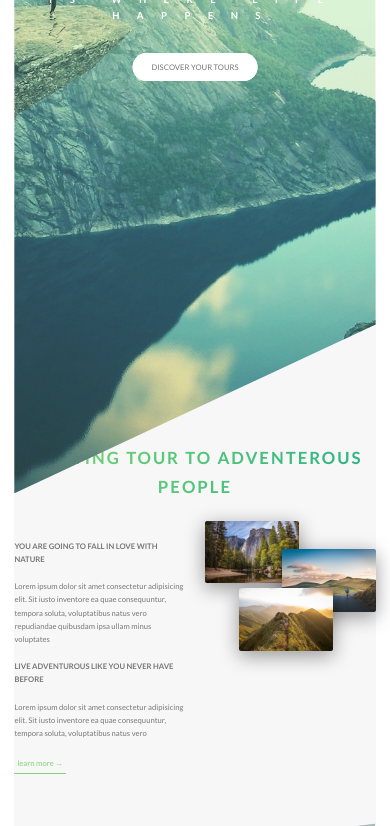
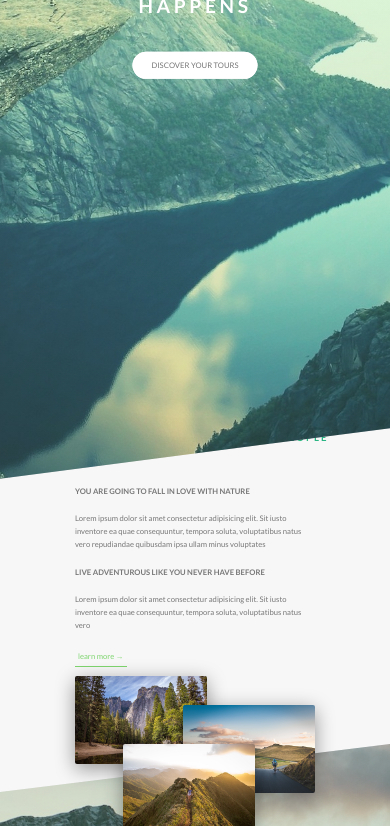
Before and after one commit to osmangoni32/sassproject, a website: page index.html in a window 390 px wide. Shown: the part 323-1149 px from the top of the page. Drawn offline with Linux system fonts and the light colour scheme.

Commit message:
responsive2

```diff
--- a/sass/abstractions/_variables.scss
+++ b/sass/abstractions/_variables.scss
@@ -29,4 +29,5 @@
 // GRID
 $grid-width: 114rem;
 $gutter-vertical: 8rem;
+$gutter-vertical-small: 6rem;
 $gutter-horizontal: 4rem;
--- a/sass/base/_base.scss
+++ b/sass/base/_base.scss
@@ -25,4 +25,8 @@
 }
 body {
   box-sizing: border-box;
+  padding: 3rem;
+  @include respond(tab-port){
+    padding: 0;
+  }
 }
--- a/sass/base/_typography.scss
+++ b/sass/base/_typography.scss
@@ -4,7 +4,7 @@
   font-size: 1.6rem;
   line-height: 1.7;
   color: $color-dark-gray;
-  padding: 3rem;
+
 }
 .heading-primary {
   color: #fff;
@@ -20,15 +20,25 @@
     animation-name: moveinleft;
     animation-duration: 2s;
     animation-timing-function: ease-out;
+
+    @include respond(phone){
+      letter-spacing: 1rem;
+      font-size: 5rem;
+    }
+
   }
   &--sub {
     display: block;
     font-size: 2rem;
     font-weight: 700;
-    letter-spacing: 17.4px;
+    letter-spacing: 1.75rem;
     animation-name: moveinright;
     animation-duration: 2s;
     animation-timing-function: ease-out;
+    @include respond(phone){
+      letter-spacing: .75rem;
+      font-size: 4rem;
+    }
   }
 }
 .heading-secondary {
@@ -45,6 +55,15 @@
   color: transparent;
   letter-spacing: 2px;
   transition: all 0.2s;
+
+  @include respond(tab-port){
+    //letter-spacing: 1rem;
+    font-size: 3rem;
+  }
+  @include respond(phone){
+    //letter-spacing: 1rem;
+    font-size: 2rem;
+  }
   &:hover {
     transform: skewY(3deg) scale(1.1);
     text-shadow: 0.5rem 1rem 2rem rgba($color-black, 0.3);
--- a/sass/layout/_footer.scss
+++ b/sass/layout/_footer.scss
@@ -2,22 +2,26 @@
   background-color: $color-dark-gray-3;
   padding: 10rem 0;
   font-size: 1.4rem;
+  @include respond(tab-port) {
+    padding: 8rem 0;
+  }
 
   &__logo-box {
     text-align: center;
     margin-bottom: 8rem;
-
   }
   &__logo {
-
-    width:15rem;
+    width: 15rem;
     height: auto;
-
   }
   &__navigation {
-    border-top:2px solid $color-dark-gray-2;
-    padding-top: 1.2rem;
+    border-top: 1px solid $color-dark-gray-2;
+    padding-top: 2rem;
     display: inline-block;
+    @include respond(tab-port) {
+      width: 100%;
+      text-align: center;
+    }
   }
   &__list {
     list-style: none;
@@ -25,30 +29,30 @@
   &__item {
     display: inline-block;
 
-    &:not(:last-child){
-        margin-right: 1.5rem;
+    &:not(:last-child) {
+      margin-right: 1.5rem;
     }
   }
   &__link {
     &:link,
-    &:visited{
-        color:$color-dark-gray-2;
-        text-decoration: none;
-        text-transform: uppercase;
-        display: inline-block;
-        transition: all .4s;
+    &:visited {
+      color: $color-dark-gray-2;
+      text-decoration: none;
+      text-transform: uppercase;
+      display: inline-block;
+      transition: all 0.4s;
     }
     &:hover,
-    &:active{
-        color:$color-dgreen;
-        box-shadow: 0 1rem 2rem rgba($color-black, .3);
-        transform: rotate(5deg) scale(1.3);
+    &:active {
+      color: $color-dgreen;
+      box-shadow: 0 1rem 2rem rgba($color-black, 0.3);
+      transform: rotate(5deg) scale(1.3);
     }
   }
-  &__copyright{
-    border-top:2px solid $color-dark-gray-2;
-    padding-top: 1.2rem;
-   width:80%;
-    float:right;
+  &__copyright {
+    border-top: 1px solid $color-dark-gray-2;
+    padding-top: 2rem;
+    width: 80%;
+    float: right;
   }
 }
--- a/sass/layout/_grid.scss
+++ b/sass/layout/_grid.scss
@@ -4,17 +4,29 @@
 
   &:not(:last-child) {
     margin-bottom: $gutter-vertical;
+
+    @include respond(tab-port) {
+      margin-bottom: $gutter-vertical-small;
+    }
+  }
+  @include respond(tab-port) {
+    max-width: 50rem;
   }
 
   @include clearfix;
 
   [class^="col-"] {
-
     float: left;
-
 
     &:not(:last-child) {
       margin-right: $gutter-horizontal;
+      @include respond(tab-port) {
+        margin-right: 0;
+        margin-bottom: $gutter-vertical-small;
+      }
+    }
+    @include respond(tab-port) {
+      width: 100% !important;
     }
   }
 
--- a/sass/layout/_header.scss
+++ b/sass/layout/_header.scss
@@ -12,13 +12,18 @@
     -webkit-clip-path: polygon(0 0, 100% 0, 100% 75vh, 0 100%);
     clip-path: polygon(0 0, 100% 0, 100% 75vh, 0 100%);
 
+    @include respond(phone) {
+     -webkit-clip-path: polygon(0 0, 100% 0, 100% 89vh, 0 100%);
+    clip-path: polygon(0 0, 100% 0, 100% 89vh, 0 100%);
+    }
+
   &__logo-box{
     position: absolute;
     top:4rem;
     left:4rem;
   }
   &__logo{
-    height: 3,5rem;
+    height: 3.5rem;
   }
   &__text-box{
     position:absolute;
--- a/sass/layout/_navigation.scss
+++ b/sass/layout/_navigation.scss
@@ -12,9 +12,17 @@
     right: 6rem;
     border-radius: 50%;
     z-index: 2000;
-        box-shadow: 0 1rem 3rem rgba($color-black, .1);
+    box-shadow: 0 1rem 3rem rgba($color-black, 0.1);
     text-align: center;
     cursor: pointer;
+    @include respond(tab-port) {
+      top: 4rem;
+      right: 4rem;
+    }
+    @include respond(phone) {
+      top: 3rem;
+      right: 3rem;
+    }
   }
 
   &__background {
@@ -24,11 +32,21 @@
     position: fixed;
     top: 6.5rem;
     right: 6.5rem;
-        background-image: radial-gradient($color-primary-light, $color-primary-dark);
+    background-image: radial-gradient(
+      $color-primary-light,
+      $color-primary-dark
+    );
     z-index: 1000;
-        transition: transform .8s cubic-bezier(0.86, 0, 0.07, 1);
+    transition: transform 0.8s cubic-bezier(0.86, 0, 0.07, 1);
 
-        //transform: scale(80);
+    @include respond(tab-port) {
+      top: 4.5rem;
+      right: 4.5rem;
+    }
+    @include respond(phone) {
+      top: 3.5rem;
+      right: 3.5rem;
+    }
   }
 
   &__nav {
@@ -40,14 +58,14 @@
 
     opacity: 0;
     width: 0;
-        transition: all .8s cubic-bezier(0.68, -0.55, 0.265, 1.55);
+    transition: all 0.8s cubic-bezier(0.68, -0.55, 0.265, 1.55);
   }
 
   &__list {
     position: absolute;
     top: 50%;
     left: 50%;
-        transform: translate(-50%,-50%);
+    transform: translate(-50%, -50%);
     list-style: none;
     text-align: center;
     width: 100%;
@@ -67,9 +85,14 @@
       color: $color-white;
       text-decoration: none;
       text-transform: uppercase;
-            background-image: linear-gradient(120deg, transparent 0%, transparent 50%, $color-white 50%);
+      background-image: linear-gradient(
+        120deg,
+        transparent 0%,
+        transparent 50%,
+        $color-white 50%
+      );
       background-size: 220%;
-            transition: all .4s;
+      transition: all 0.4s;
 
       span {
         margin-right: 1.5rem;
@@ -85,7 +108,6 @@
     }
   }
 
-
   //FUNCTIONALITY
   &__checkbox:checked ~ &__background {
     transform: scale(80);
@@ -95,7 +117,6 @@
     opacity: 1;
     width: 100%;
   }
-
 
   //ICON
   &__icon {
@@ -116,11 +137,15 @@
       content: "";
       position: absolute;
       left: 0;
-            transition: all .2s;
+      transition: all 0.2s;
     }
 
-        &::before { top: -.8rem; }
-        &::after { top: .8rem; }
+    &::before {
+      top: -0.8rem;
+    }
+    &::after {
+      top: 0.8rem;
+    }
   }
 
   &__button:hover &__icon::before {
```
Also changed, not shown: css/style.css. Lines whose indentation alone changed are shown as unchanged.
